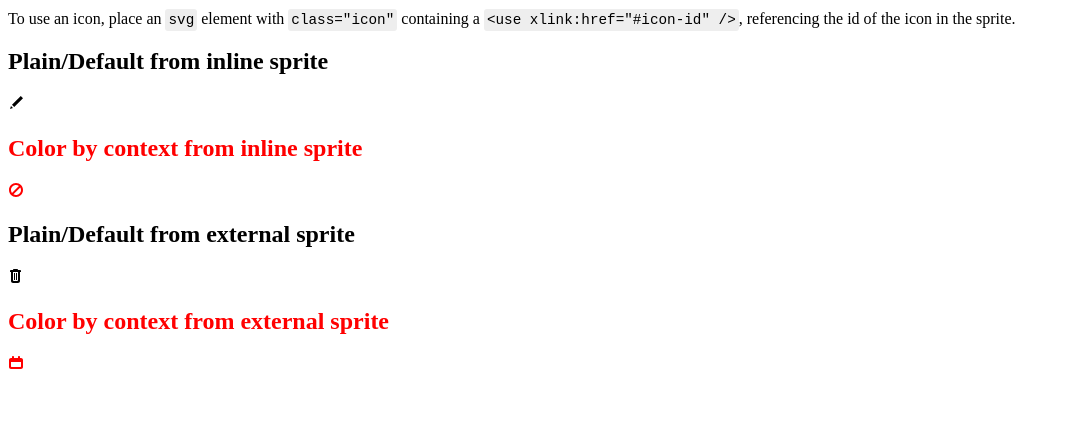
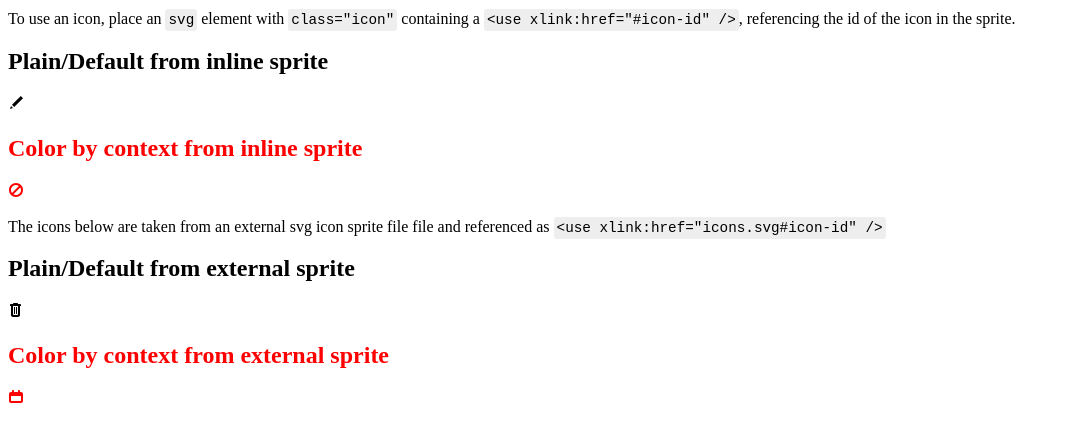
Before and after one commit to franzheidl/svg-icon-sprite, a website: page src/index.html in a window 1280 px wide. Shown: the part 104-546 px from the top of the page, without its empty margins (0-1070 px from the left). Drawn offline with Linux system fonts and the light colour scheme.

Commit message:
add text for external

```diff
--- a/src/index.html
+++ b/src/index.html
@@ -55,6 +55,7 @@
       <use xlink:href="#icon-stop" />
       </svg>
   </section>
+  <p>The icons below are taken from an external svg icon sprite file file and referenced as <code>&lt;use xlink:href=&quot;icons.svg#icon-id&quot; /&gt;</code></p>
   <section>
     <h2>Plain/Default from external sprite</h2>
     <svg class="icon">
```
